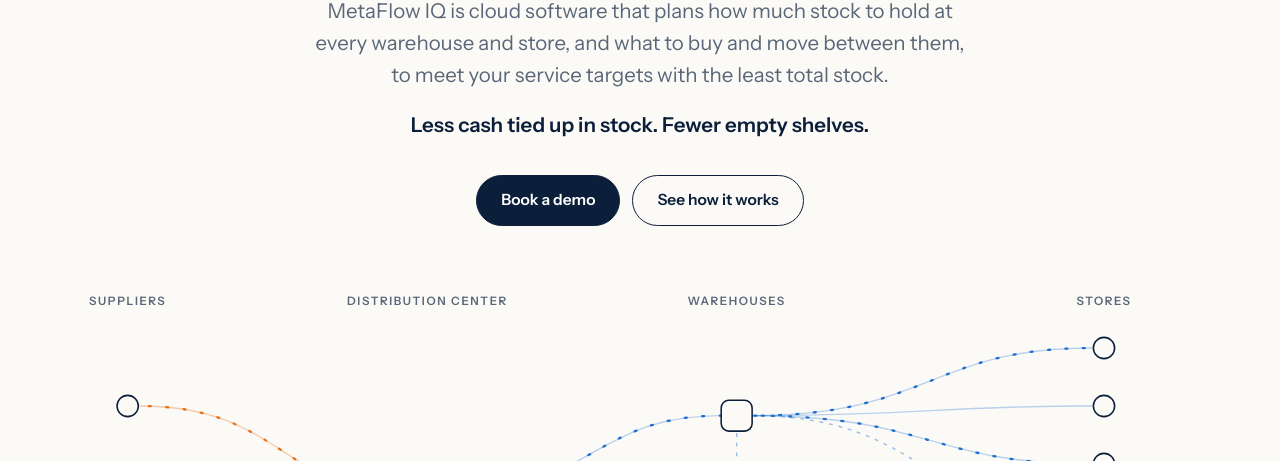
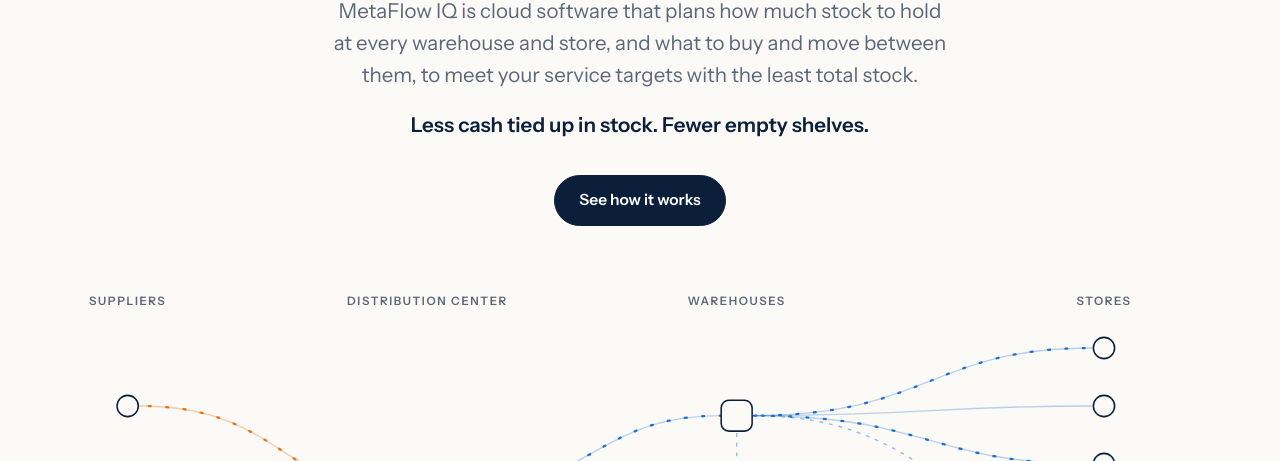
Before and after one commit to metaflowanalytics/supplychain, a plain HTML site: page index.html in a window 1280 px wide. Shown: the part 339-800 px from the top of the page. Drawn offline with Linux system fonts and the light colour scheme.

Commit message:
Add files via upload

```diff
--- a/index.html
+++ b/index.html
@@ -131,6 +131,7 @@
     @media (max-width: 640px) { .hero h1 br.ph { display: inline; } }
 
     .hero .lead {
+      text-wrap: balance;
       max-width: 660px;
       margin: 30px auto 0;
       font-size: clamp(18px, 1.6vw, 21px);
@@ -395,8 +396,7 @@
         </p>
         <p class="payoff">Less cash tied up in stock. Fewer empty shelves.</p>
         <div class="hero-actions">
-          <a class="btn" href="#demo">Book a demo</a>
-          <a class="btn ghost" href="#week">See how it works</a>
+          <a class="btn" href="#week">See how it works</a>
         </div>
 
         <figure class="net">
@@ -677,7 +677,7 @@
 
     <section class="band closing" id="demo" aria-labelledby="demo-title">
       <div class="wrap">
-        <p class="label">Book a demo</p>
+        <p class="label">Next step</p>
         <h2 class="serif" id="demo-title">See your network in <em>one plan.</em></h2>
         <p class="intro">We'll walk you through a week on our demo business, from the files arriving to the orders, then look at how your own network would fit.</p>
         <a class="btn" href="mailto:info@metaflowiq.com?subject=MetaFlow%20IQ%20demo&amp;body=Hello%2C%0A%0AI%20would%20like%20to%20see%20a%20demo%20of%20MetaFlow%20IQ.%0A%0ACompany%3A%0ANumber%20of%20warehouses%20and%20stores%3A%0AGood%20days%20and%20times%3A%0A%0AThank%20you">Book a demo</a>
```
